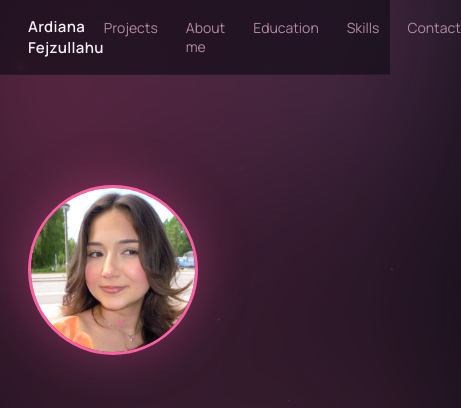
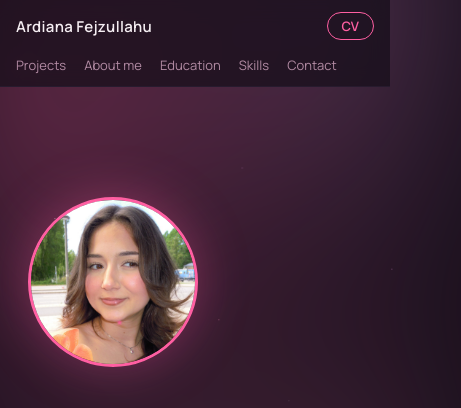
Before and after one commit to crucioxa/ardiana-portfolio, a plain HTML site: page index.html in a window 390 px wide. Shown: the top 408 px of the page, 461 px wide, since content can reach past the window. Drawn offline with Linux system fonts and the light colour scheme.

Commit message:
Add Open CV button to the top bar; fix the top bar on phones
- Pink Open CV button after Contact (shortens to "CV" on phones)
- Version the CV link so browsers fetch the latest resume
- Phones: two-row top bar so the page no longer overflows sideways

Co-Authored-By: Claude Opus 5.5 <noreply@anthropic.com>

```diff
--- a/index.html
+++ b/index.html
@@ -158,6 +158,30 @@
   }
   .nav-links a { text-decoration: none; transition: color 0.15s; }
   .nav-links a:hover, .nav-links a:focus-visible { color: var(--gold); }
+  .nav-links { align-items: center; }
+  .nav-links a.nav-cv {
+    color: var(--gold);
+    border: 1px solid var(--gold);
+    border-radius: 100px;
+    padding: 5px 14px;
+    font-weight: 600;
+    transition: background 0.15s, color 0.15s;
+  }
+  .nav-links a.nav-cv:hover, .nav-links a.nav-cv:focus-visible { background: var(--gold); color: #2b0e1c; }
+  .nav-cv .short { display: none; }
+  .nav-links a { white-space: nowrap; }
+
+  /* phones: name + CV on the first row, section links on the row below */
+  @media (max-width: 720px) {
+    .nav-inner { flex-wrap: wrap; justify-content: flex-start; gap: 8px 18px; padding: 12px 16px; }
+    .nav-inner .name { order: 0; flex: 1 1 auto; }
+    .nav-links { display: contents; font-size: 13px; }
+    .nav-links a.nav-cv { order: 1; padding: 4px 14px; }
+    .nav-inner::after { content: ""; order: 2; flex-basis: 100%; height: 0; }   /* line break after the CV button */
+    .nav-links a:not(.nav-cv) { order: 3; }
+    .nav-cv .full { display: none; }
+    .nav-cv .short { display: inline; }
+  }
 
   /* ---------- hero ---------- */
   .hero {
@@ -916,6 +940,7 @@
       <a href="#education">Education</a>
       <a href="#toolkit">Skills</a>
       <a href="#contact">Contact</a>
+      <a class="nav-cv" href="files/Ardiana_Fejzullahu_CV.pdf?v=2026-11-19" target="_blank" rel="noopener"><span class="full">Open CV</span><span class="short">CV</span></a>
     </div>
   </div>
 </nav>
@@ -1173,7 +1198,7 @@
       <div class="contact-links">
         <a class="btn btn-primary" href="mailto:ardianafej@gmail.com">Email me</a>
         <a class="btn btn-ghost" href="https://www.linkedin.com/in/ardiana-fejzullahu" target="_blank" rel="noopener">LinkedIn</a>
-        <a class="btn btn-ghost" href="files/Ardiana_Fejzullahu_CV.pdf" target="_blank" rel="noopener">Open CV</a>
+        <a class="btn btn-ghost" href="files/Ardiana_Fejzullahu_CV.pdf?v=2026-11-19" target="_blank" rel="noopener">Open CV</a>
       </div>
     </div>
   </section>
```
